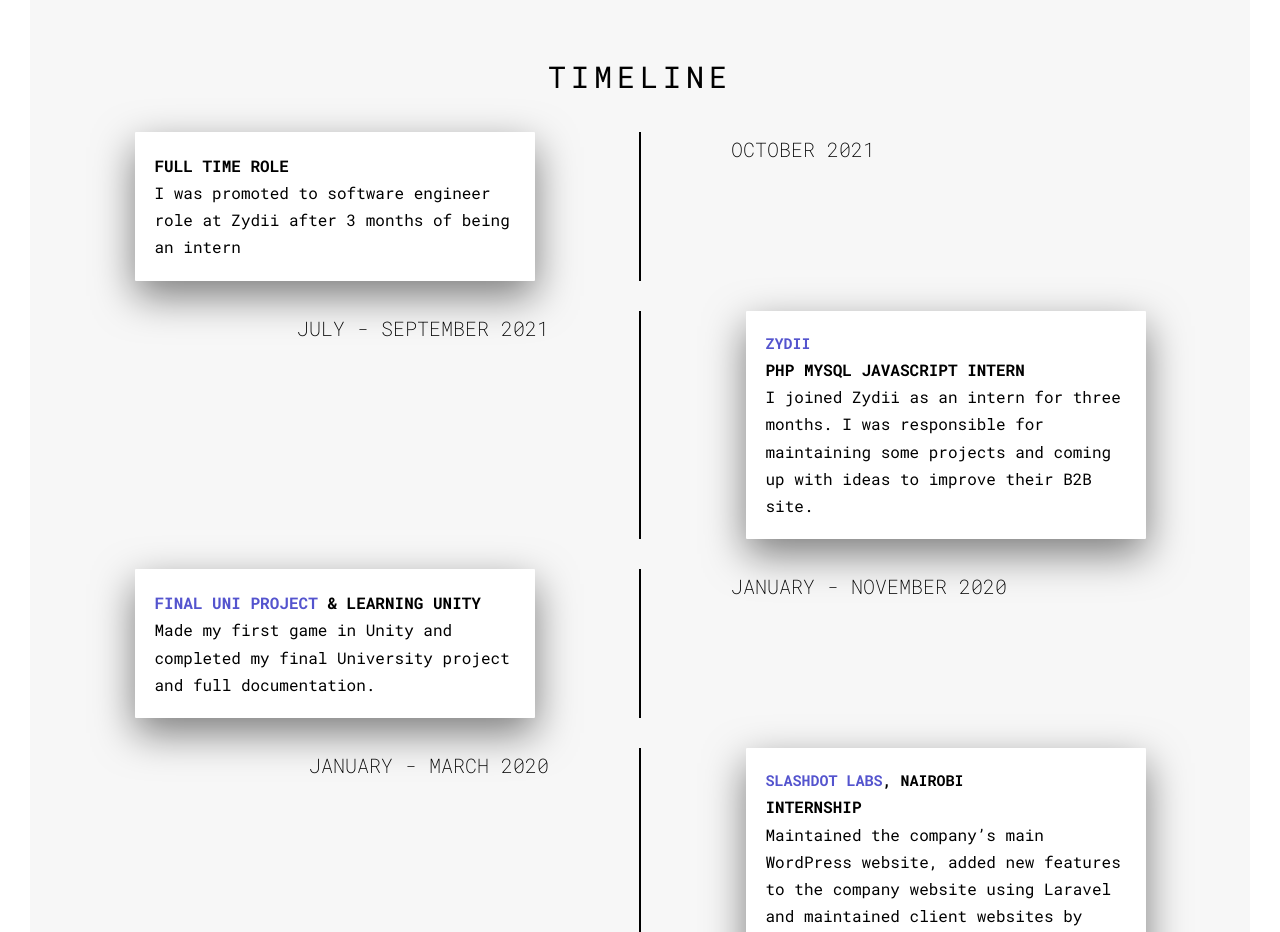
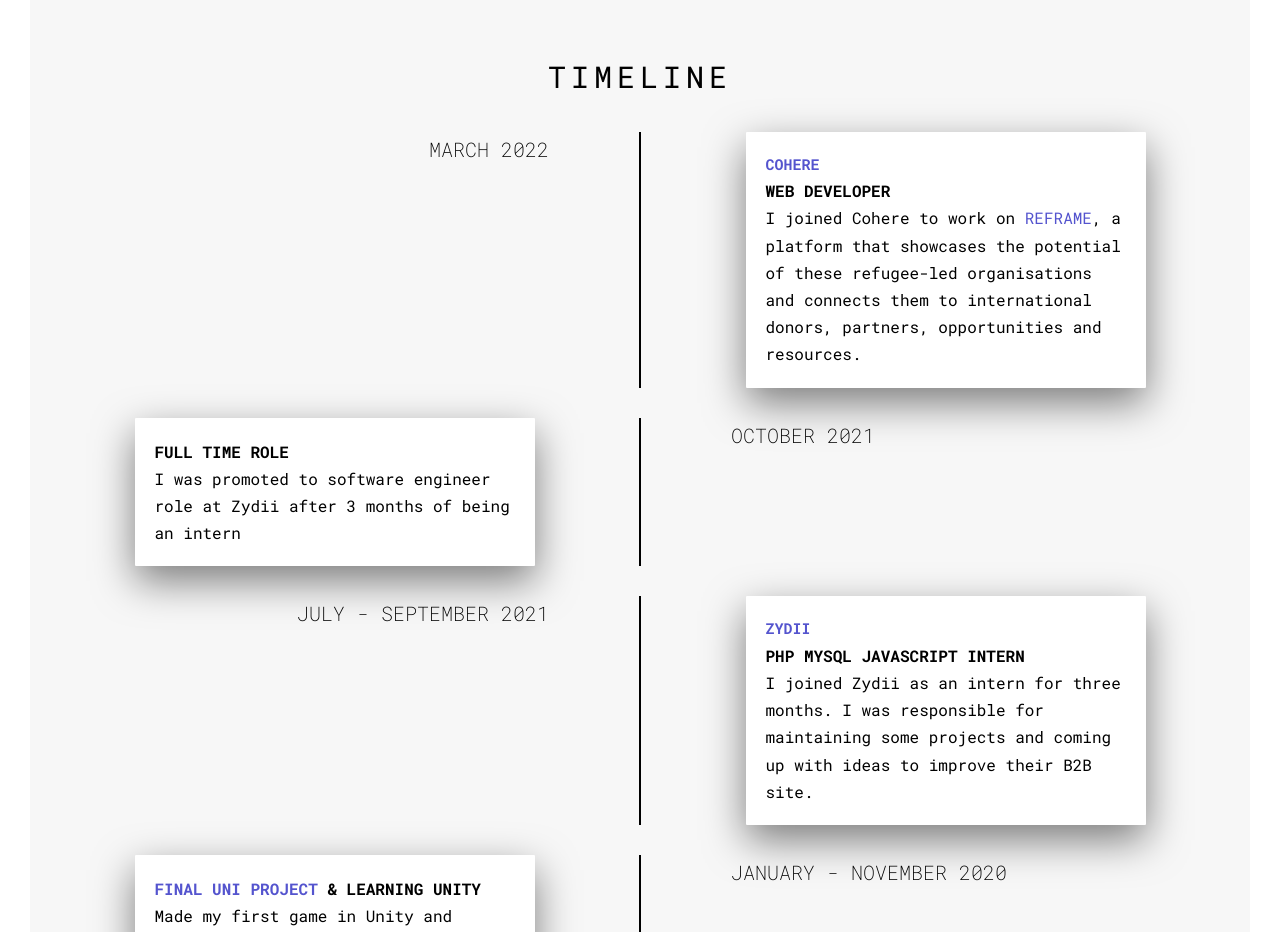
Before and after one commit to sianwa11/Portfolio., a website: page index.html in a window 1280 px wide. Shown: the part 2180-3112 px from the top of the page. Drawn offline with nearby package versions, Linux system fonts and the light colour scheme.

Commit message:
Added Cohere to Timeline

```diff
--- a/index.html
+++ b/index.html
@@ -248,6 +248,32 @@
           Timeline
         </h1>
 
+                <div class="timeline">
+          <div id="timeline-left" class="timeline__left">
+            <div class="date u-flex-end u-margin-right">
+              <span class="heading-secondary heading-secondary--main"
+                >March 2022</span
+              >
+            </div>
+          </div>
+          <div id="timeline-center" class="timeline__center"></div>
+          <div id="timeline-right" class="timeline__right">
+            <div class="bubble">
+              <h1 class="heading-primary">
+                <a href="https://www.wearecohere.org/" class="basiclink" target="_blank"
+                  >Cohere</a
+                >
+              </h1>
+              <h3 class="heading-tertiary">Web Developer</h3>
+              <p class="paragraph">
+                I joined Cohere to work on <a href="https://www.reframe.network/" class="basiclink" target="_blank">Reframe</a>,
+                a platform that showcases the potential of these refugee-led organisations and connects them to international donors,
+                partners, opportunities and resources.
+              </p>
+            </div>
+          </div>
+        </div>
+
         <div class="timeline">
           <div id="timeline-left" class="timeline__left">
             <div class="bubble">
```
